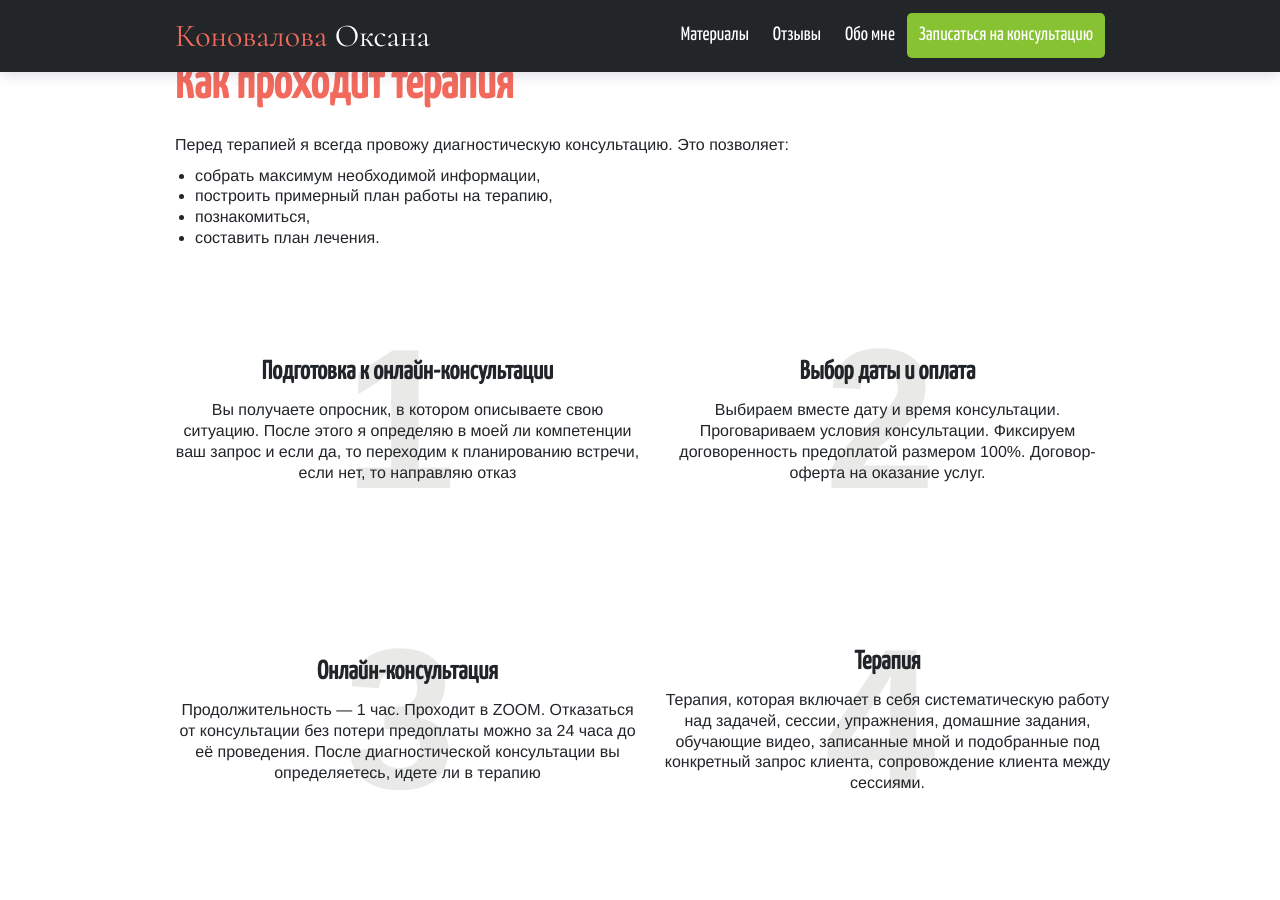
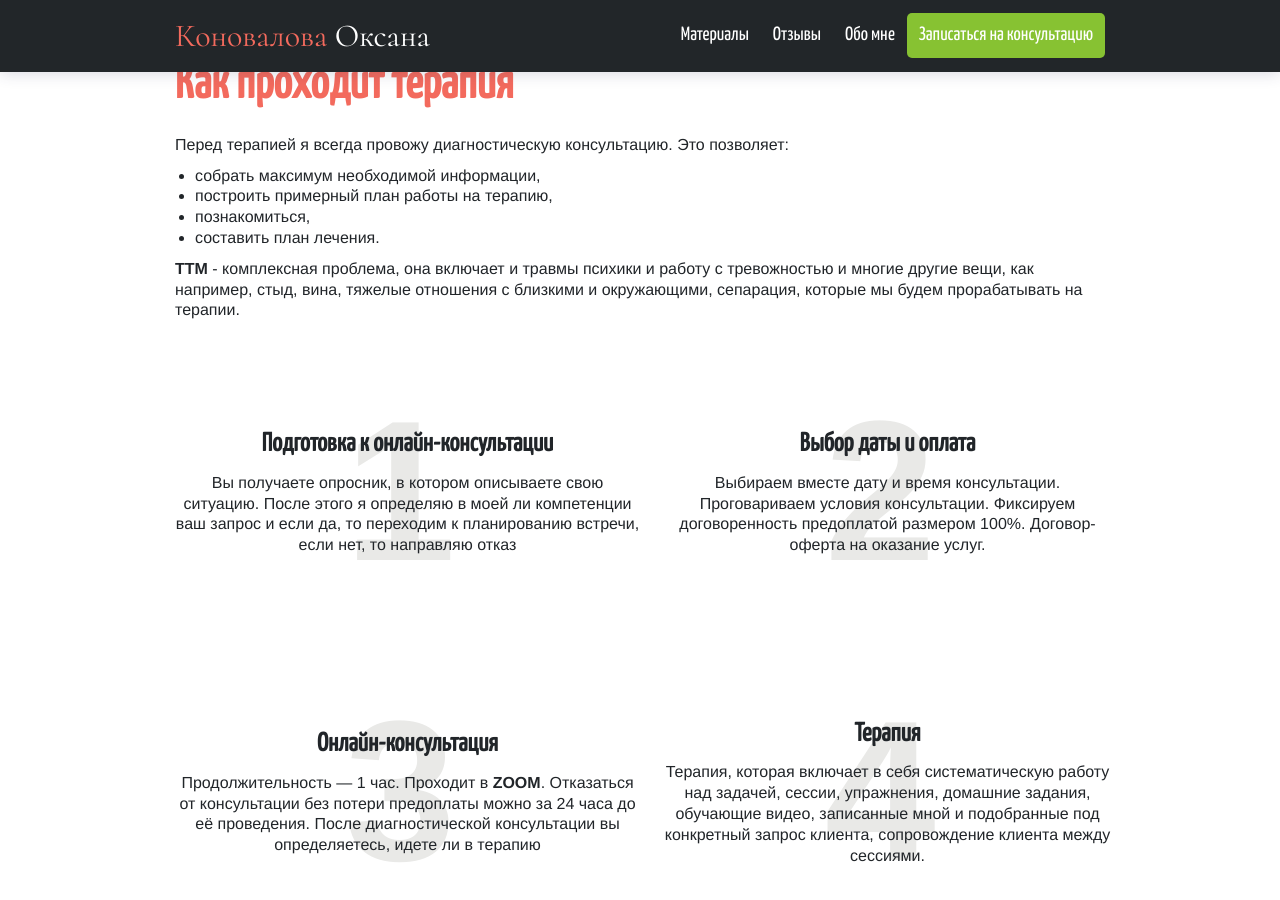
Before and after one commit to ttm-help/ttm-help.github.io, a Jekyll site: the page built from index.md, in a window 1280 px wide and 900 px high, scrolled down 1332 px. Built offline with Jekyll 4.4.1, drawn with Linux system fonts in a browser that asks for light colours; some of the changed text lies outside the part shown.

Commit message:
add text to consultation block

```diff
--- a/_includes/consultation.html
+++ b/_includes/consultation.html
@@ -22,7 +22,7 @@
     <div class="step-block justify-content-center align-content-center">
         <span class="step-bg">3</span>
         <h2 class="feature-title">Онлайн-консультация</h2>
-        <div class="feature-content">Продолжительность — 1 час. Проходит в ZOOM. Отказаться
+        <div class="feature-content">Продолжительность — 1 час. Проходит в <strong>ZOOM</strong>. Отказаться
             от консультации без потери предоплаты можно за 24 часа до её проведения. После диагностической консультации вы определяетесь, идете ли в терапию
         </div>
     </div>
--- a/_layouts/home.html
+++ b/_layouts/home.html
@@ -14,8 +14,8 @@
             <div class="col-6 pt-1" style="flex-direction: column">
                 <h1 class="pt-9">Психотерапевт</h1>
                 <div>
-                    <h4 class="pb-3">Занимаюсь исследованиями в области трихотилломании</h4>
-                    <h2>Тревожные мысли, расстройства, навязчивые состояния, неврозы, трихотилломания, дерматилломания</h2>
+                    <h2>Помогаю избавиться от тревожных мыслей, расстройств, навязчивых состояний, неврозов, трихотилломании,
+                        дерматилломании</h2>
                 </div>
                 <div class="pt-5">
                     <h2>Сайт и канал только начали свою работу, присоединяйтесь!</h2>
@@ -37,12 +37,9 @@
 
             <div class="col pt-6">
                 <span style="font-size: larger">Психотерапевт</span>
-                <span>
-                    Занимаюсь исследованиями в области трихотилломании
-                </span>
             </div>
             <div class="col pt-1">
-                <span>Тревожные мысли, расстройства, навязчивые состояния, неврозы, трихотилломания, дерматилломания</span>
+                <span>Помогаю избавиться от тревожных мыслей, расстройств, навязчивых состояний, неврозов, трихотилломании, дерматилломании</span>
             </div>
             <div class="col pt-1">
                 <div class="row">
@@ -111,9 +108,49 @@
                     составить план лечения.
                 </li>
             </ul>
+            <div class="mt-1">
+                <strong>ТТМ</strong> - комплексная проблема, она включает и травмы психики и работу с тревожностью и
+                многие
+                другие вещи, как например, стыд, вина, тяжелые отношения с близкими и окружающими, сепарация,
+                которые мы будем прорабатывать на терапии.
+            </div>
         </div>
 
         {% include consultation.html %}
+
+        <div>
+            <div class="mt-1">
+                <div>
+                    <h3> Диагностическая консультация включает в себя:</h3>
+                    <ul>
+                        <li>заполнение специальных опросных форм и тестов,</li>
+                        <li>анализ полученных данных,</li>
+                        <li>онлайн сессию, на которой происходит уточнение необходимой информации (Проводится вне
+                            зависимости от того, пойдете ли в терапию).
+                        </li>
+                    </ul>
+                </div>
+                <div class="mt-1">
+                    <strong>Что получаете:</strong> план лечения
+                </div>
+            </div>
+            <div class="mt-1">
+                <div>
+                    <h3>Терапия включает в себя:</h3>
+                    <ul>
+                        <li>онлайн сессии с проработкой проблемы,</li>
+                        <li>упражнения для работы между сессиями,</li>
+                        <li>дополнительный материал в формате текста, аудио и видео записей по прорабатываемой
+                            проблематике,
+                            сопровождение психотерапевта в личном чате между сессиями
+                        </li>
+                    </ul>
+                </div>
+                <div class="mt-1">
+                    <strong>Что получаете:</strong> инструменты для решения проблемы ТТМ, поддержку психотерапевта
+                </div>
+            </div>
+        </div>
     </div>
 </div>
 
@@ -130,8 +167,8 @@
         <h1 class="custom-header">Стоимость и запись на консультацию</h1>
         <div class="row justify-content-start">
             <div class="col-12 col-md-7 col-lg-6 order-2 order-md-1">
-                Стоимость диагностической консультации 5 000₽ <br/>
-                Оплата терапии осуществляется блоками по 4 сессии - 20 000₽ (из расчета 5 000₽ за 1 сессию 60 минут)
+                Стоимость диагностической консультации <strong>5 000₽</strong> <br/>
+                Оплата терапии осуществляется блоками по 4 сессии - <strong>20 000₽</strong> (из расчета 5 000₽ за 1 сессию 60 минут)
             </div>
             <div class="col-12 col-md-7 col-lg-6 order-2 order-md-1">
                 {% if page.show_call_box %}
```
